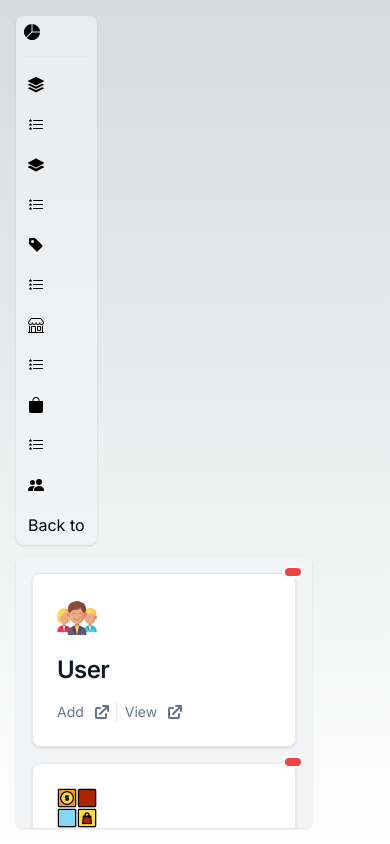
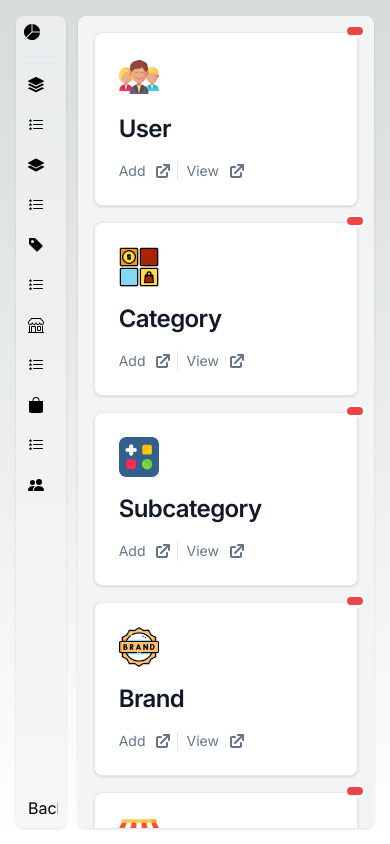
Before and after one commit to godwinjs/admin, a Next.js app: page / in a window 390 px wide. Built offline with nearby package versions, Linux system fonts and the light colour scheme; no server answers.

Commit message:
Update Sidebar.jsx

```diff
--- a/src/app/_layout/dashboard/Sidebar.jsx
+++ b/src/app/_layout/dashboard/Sidebar.jsx
@@ -9,7 +9,7 @@ const Sidebar = () => {
   const router = useRouter();
   return (
     <>
-      <section className="lg:col-span-2 md:col-span-3 col-span-3 bg-gray-100/70 shadow lg:p-4 md:p-4 p-2 rounded-lg">
+      <section className="lg:col-span-2 md:col-span-2 col-span-2 bg-gray-100/70 shadow lg:p-4 md:p-4 p-2 rounded-lg">
         <ul className="flex gap-y-4  flex-col h-full">
           <li className="font-medium text-lg overflow-hidden text-ellipsis whitespace-nowrap flex gap-x-2 items-center">
             <HiChartPie className="lg:h-6 md:h-10 h-8 lg:w-6 md:w-10 w-8 lg:mx-0 md:mx-auto" />{" "}
```
